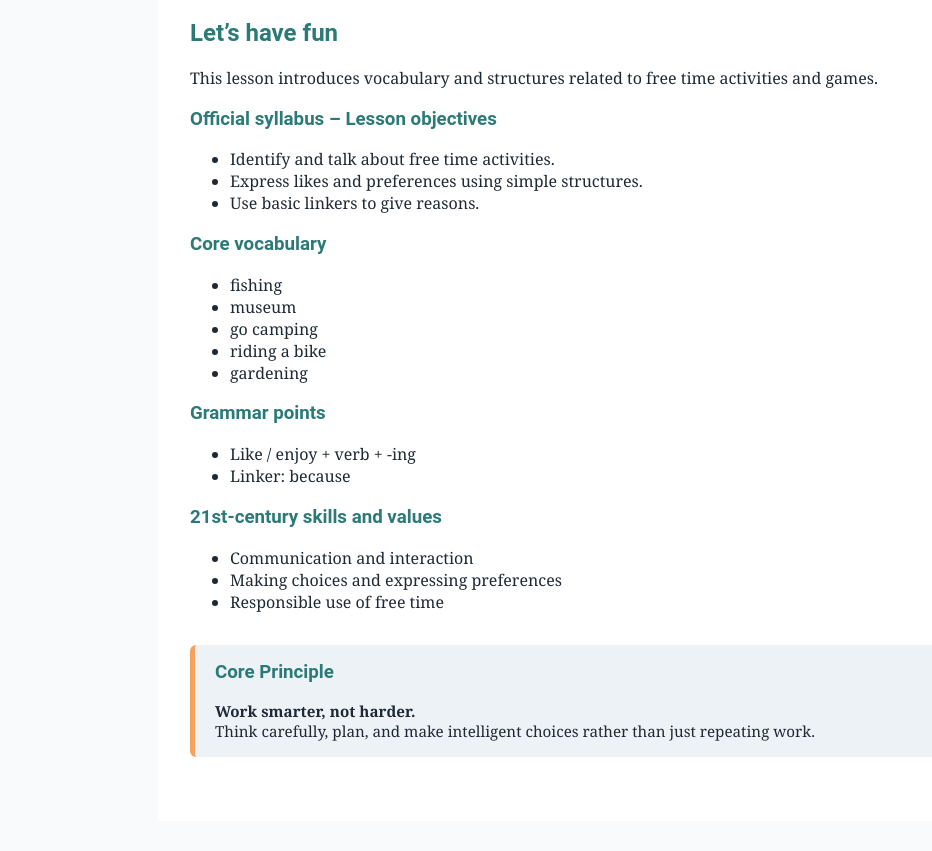
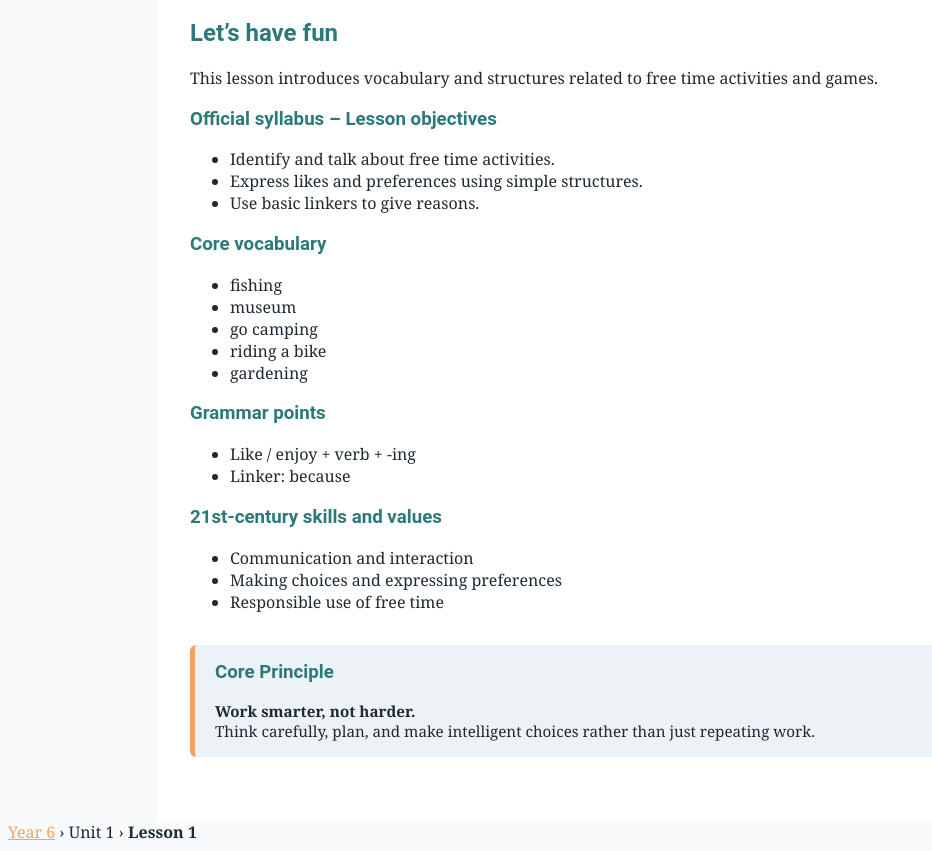
Before and after one commit to mil60moh-coder/efl-education-website, a plain HTML site: page year6/unit1/lesson1.html in a window 1280 px wide. Shown: the part 124-975 px from the top of the page, without its empty margins (0-932 px from the left). Before the commit the page ends 953 px from the top, so only its background shows below. Drawn offline with Linux system fonts and the light colour scheme.

Commit message:
Update lesson1.html

```diff
--- a/year6/unit1/lesson1.html
+++ b/year6/unit1/lesson1.html
@@ -58,4 +58,10 @@
 </main>
 
 </body>
+  <nav class="lesson-nav">
+  <a href="../../year6.html">Year 6</a> ›
+  <span>Unit 1</span> ›
+  <strong>Lesson 1</strong>
+</nav>
+
 </html>
```
